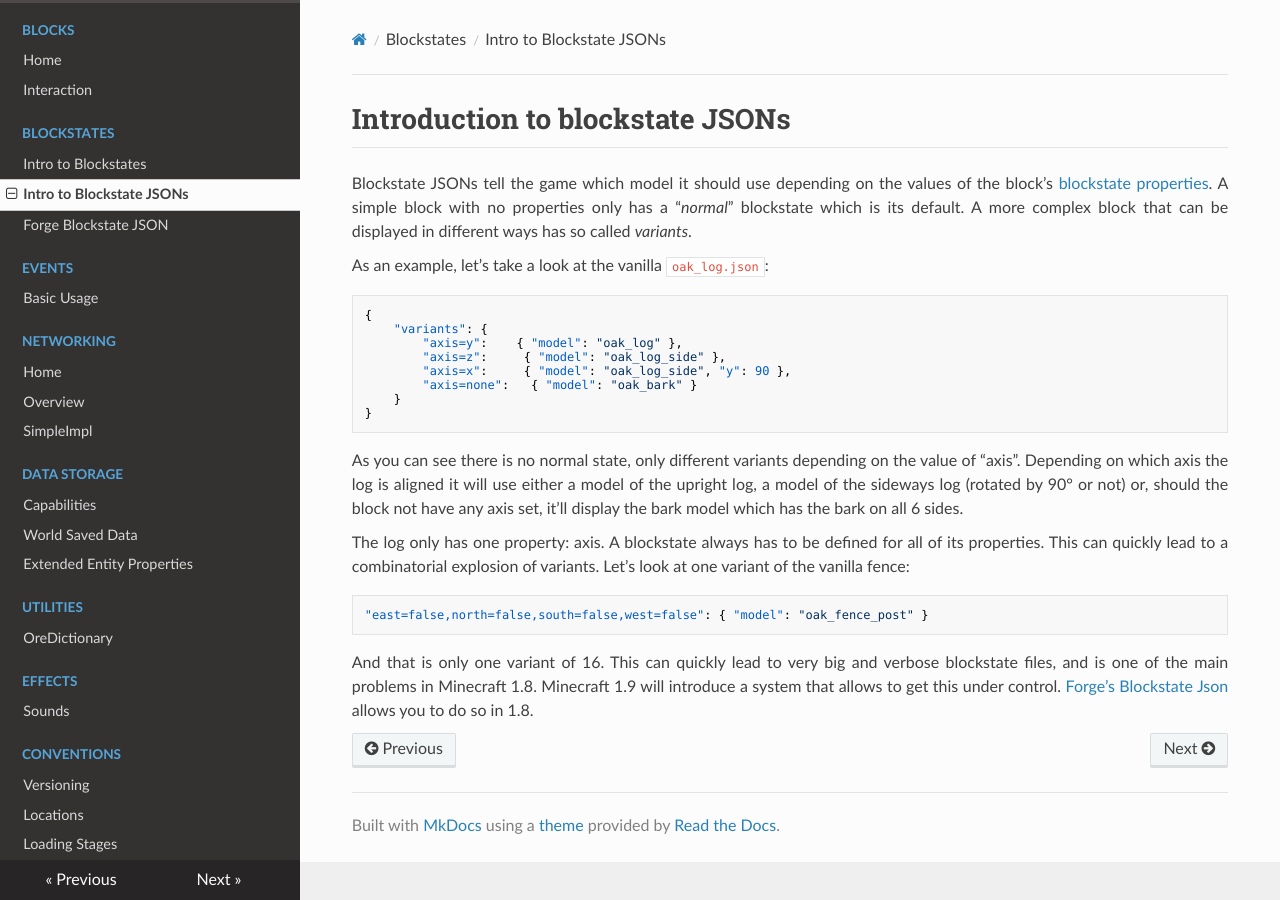
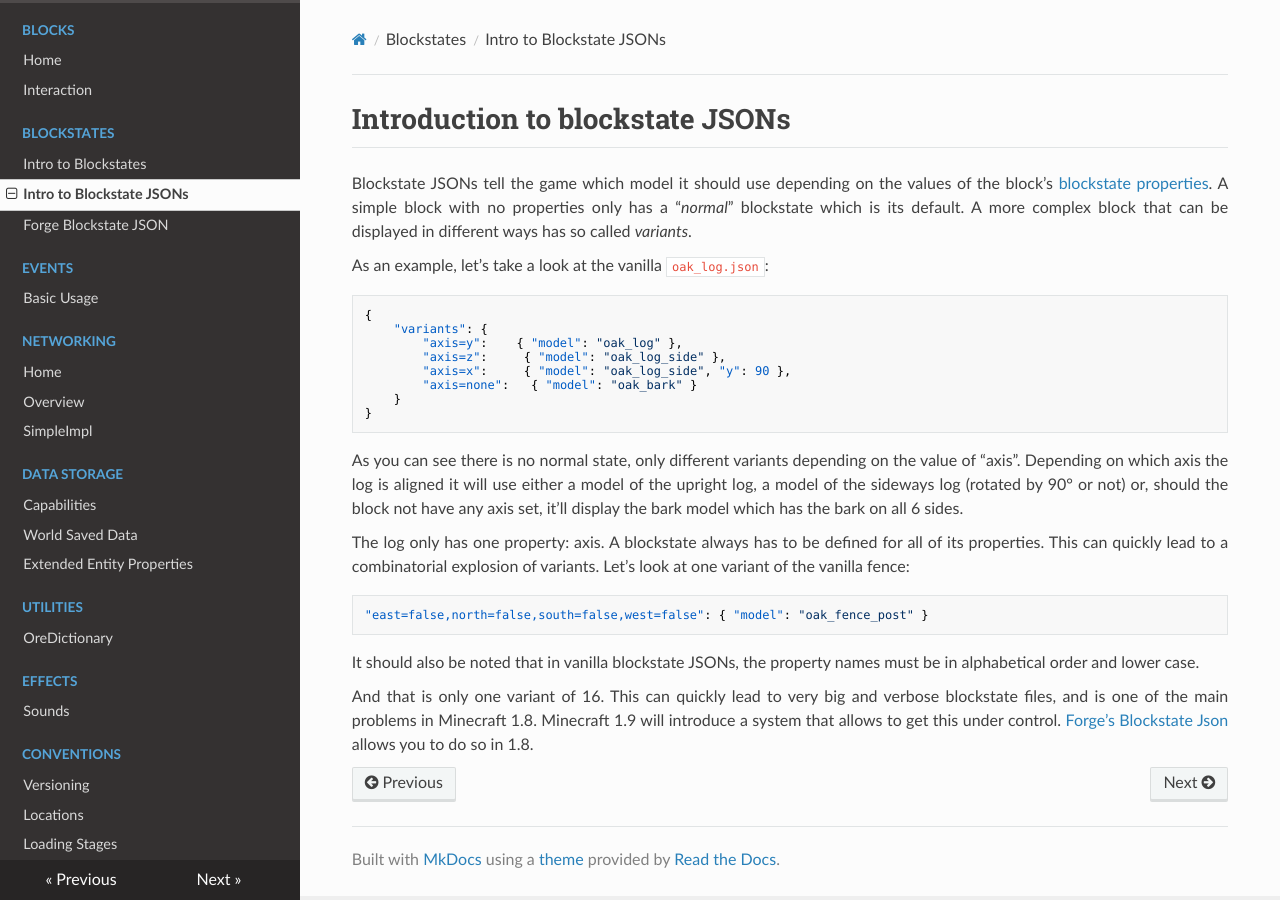
Before and after one commit to MinecraftForge/Documentation, an MkDocs documentation site: the page built from docs/blockstates/introduction.md, in a window 1280 px wide. Built offline with MkDocs 1.6.1, drawn with Linux system fonts in a browser that asks for light colours; nearby versions of some CDN libraries; old or Windows-style settings are respelled for this version of MkDocs.

Commit message:
Add Information about Vanilla Blockstates
I ran into this issue because there was no documentation on it. Hopefully this will save someone else the pain I endured trying to figure this out. :)

````diff
--- a/docs/blockstates/introduction.md
+++ b/docs/blockstates/introduction.md
@@ -26,6 +26,8 @@ The log only has one property: axis. A blockstate always has to be defined for a
 "east=false,north=false,south=false,west=false": { "model": "oak_fence_post" }
 ```
 
+It should also be noted that in vanilla blockstate JSONs, the property names must be in alphabetical order and lower case.
+
 And that is only one variant of 16. This can quickly lead to very big and verbose blockstate files, and is one of the main problems in Minecraft 1.8. Minecraft 1.9 will introduce a system that allows to get this under control. [Forge's Blockstate Json][forge] allows you to do so in 1.8.
 
 [forge]: forgeBlockstates.md "Forge's Blockstate JSON"
````
